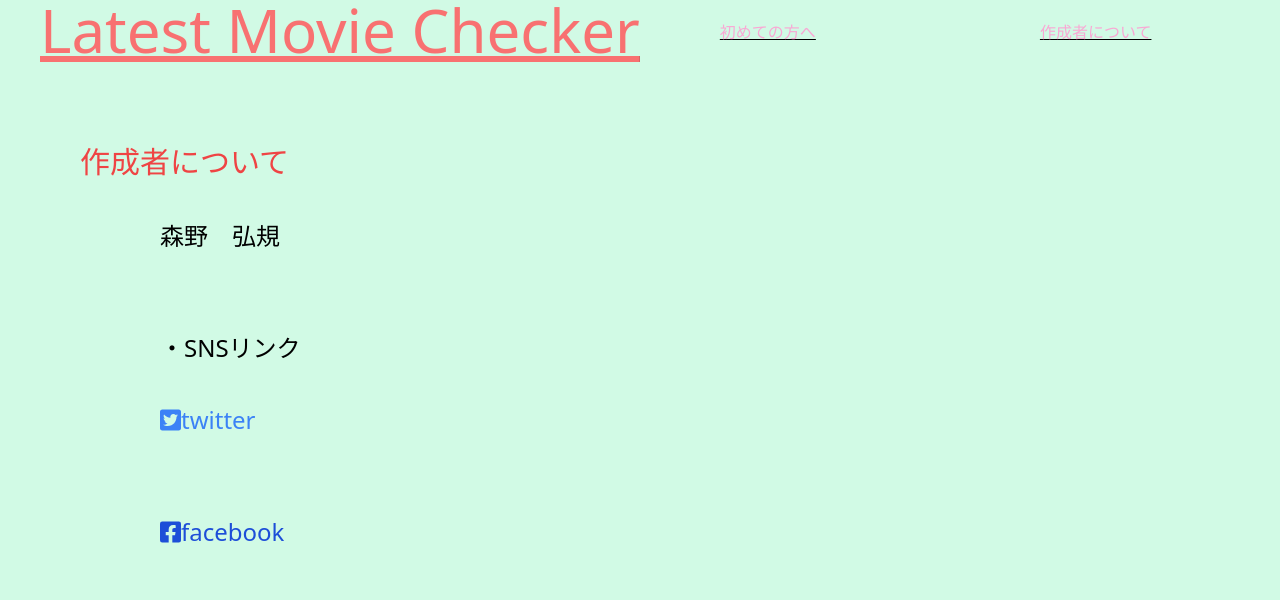
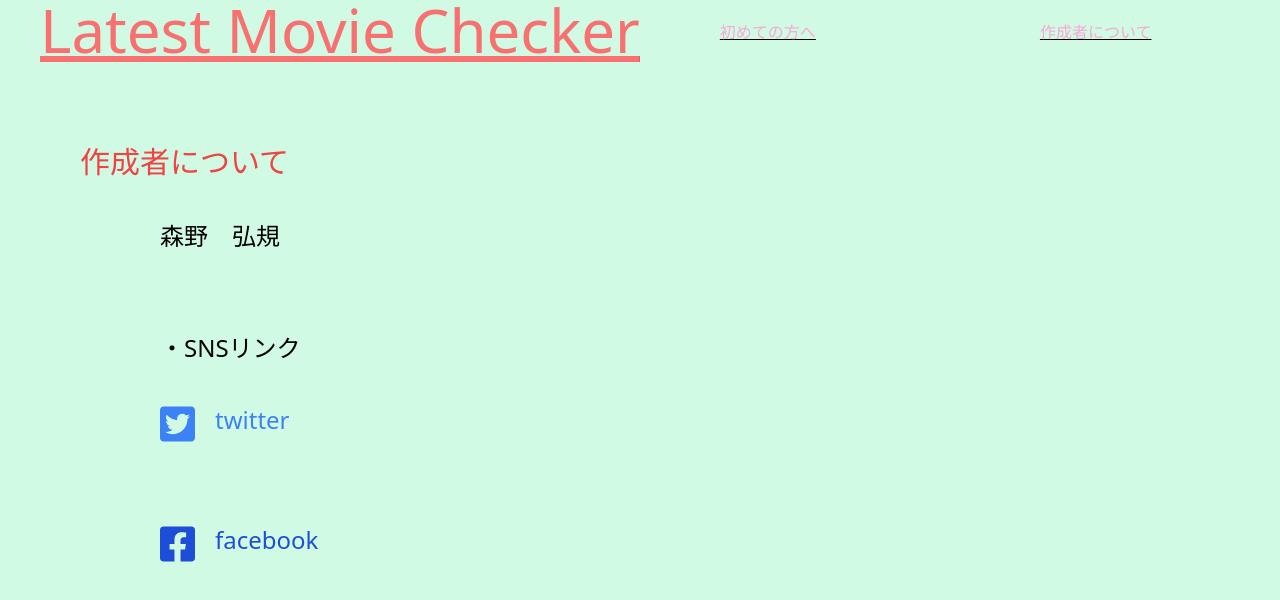
Before and after one commit to jungle379/Latest_movie_checker, a Next.js app: page /header/creater in a window 1280 px wide. Shown: the top 600 px of the page. Built offline with nearby package versions, Linux system fonts and the light colour scheme.

Commit message:
📝 パン屑リスト追加

```diff
--- /dev/null
+++ b/src/components/breadcrumbs.jsx
@@ -0,0 +1,25 @@
+//import { FaChevronRight } from "react-icons/fa";
+// react-iconsをインストールする!
+
+export default function BreadCrumbs({ lists }) {
+  if(!lists){
+    return('')
+  }
+
+  return (
+    <ol className="flex font-bold overflow-x-auto whitespace-nowrap" aria-label="breadcrumb">
+      {lists.map(({ string, path }, index) => (
+          <li className="flex items-center" key={index}>
+            {lists.length - 1 !== index
+              ?
+              <>
+                <a className="text-gray-900 text-sm md:text-base underline" href={path}>{string}</a>
+                <FaChevronRight aria-hidden="true" className="text-xs mx-2"/>
+              </>
+              : <span className="text-sm md:text-base" aria-current="page">{string}</span>
+            }
+          </li>
+      ))}
+    </ol>
+  );
+}
--- a/src/pages/header/creater.jsx
+++ b/src/pages/header/creater.jsx
@@ -17,12 +17,12 @@ export default function Creater() {
     <h1 className="text-2xl mt-10 ml-20 text-black">森野　弘規</h1>
     <h2 className="text-2xl ml-20 mt-20 text-black">・SNSリンク</h2>
     </div>
-    <div className="text-2xl text-blue-500 ml-40 mt-10">
-    <FontAwesomeIcon icon={faTwitterSquare} />
+    <div className="text-2xl text-blue-500 ml-40 mt-10 flex">
+    <FontAwesomeIcon className="h-10 mr-5" icon={faTwitterSquare} />
     <Link href="https://twitter.com/hirokimorino">twitter</Link>
     </div>
-    <div className="text-2xl text-blue-700 ml-40 mt-20">
-    <FontAwesomeIcon icon={faFacebookSquare} />
+    <div className="text-2xl text-blue-700 ml-40 mt-20 flex">
+    <FontAwesomeIcon className="h-10 mr-5" icon={faFacebookSquare} />
     <Link href="https://www.facebook.com/hiroki.morino.9/">facebook</Link>
     </div>
     </main>
--- a/src/pages/index.jsx
+++ b/src/pages/index.jsx
@@ -1,5 +1,6 @@
 import Head from 'next/head'
 import Link from 'next/link'
+//import BreadCrumbs from '../../components/breadcrumbs'
 import { Footer } from '../components/footer'
 import { Header } from '../components/header'
 
@@ -12,6 +13,7 @@ export default function Home() {
       </Head>
       <main className="h-full bg-green-100 min-w-min">
         <Header></Header>
+        {/* <BreadCrumbs></BreadCrumbs> */}
         <div className="mt-36 flex h-10">
           <Link href="/newest/latest">
             <h1 className="bg-center text-2xl text-blue-300 justify-between ml-20 mr-10">最新の映画</h1>
```
